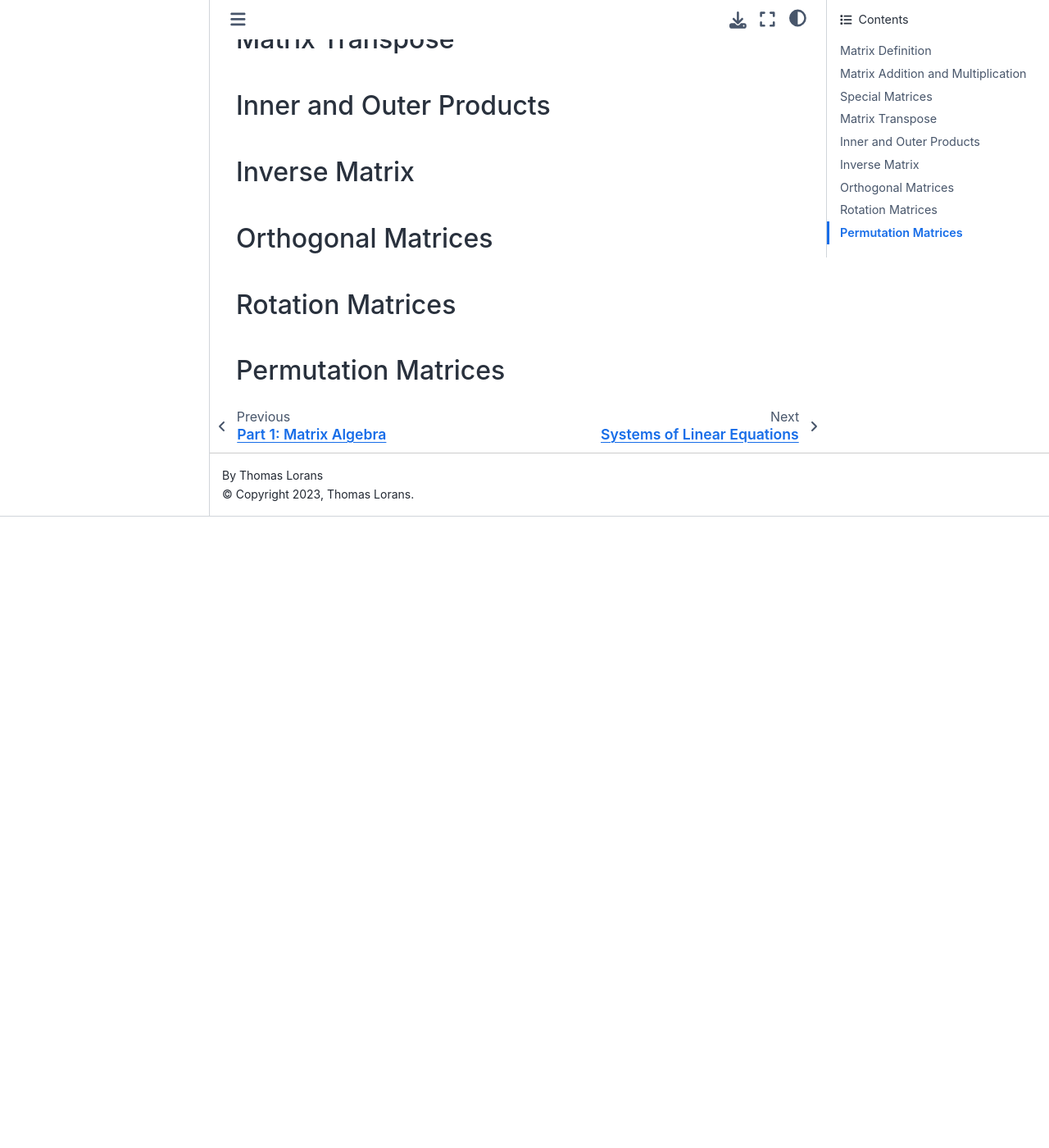
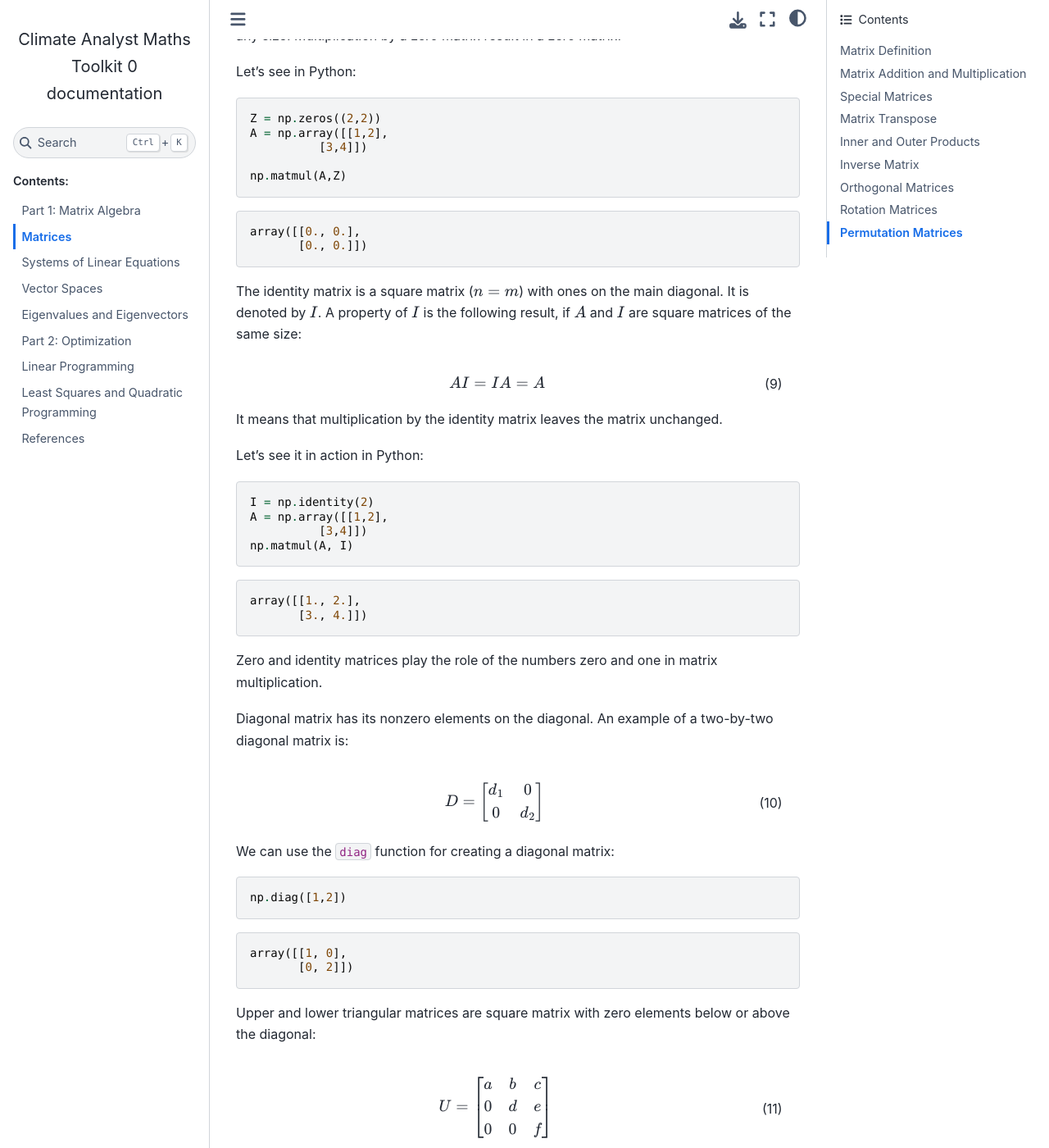
Before and after one commit to tlorans/ClimateAnalystMathsToolkit, a Sphinx documentation site: the page built from docs/source/matrices.md, in a window 1280 px wide and 1400 px high, scrolled down 4281 px. Shown: the whole window at 82% size. Built offline with Sphinx 7.4.7 and the Sphinx Book theme 1.1.4, drawn with Linux system fonts in a browser that asks for light colours; before the commit the page ends 4911 px from its top, so only the background shows below that; some of the changed text lies outside the part shown.

Commit message:
special matrices ok

````diff
--- a/docs/source/matrices.md
+++ b/docs/source/matrices.md
@@ -216,6 +216,108 @@
 
 ### Special Matrices
 
+A matrix consisting of all zero elements is called the zero matrix, denoted by $0$. It can be of any size. Multiplication by a zero matrix result in a zero matrix.
+
+Let's see in Python:
+
+```Python
+Z = np.zeros((2,2))
+A = np.array([[1,2],
+          [3,4]])
+
+np.matmul(A,Z)
+```
+
+```
+array([[0., 0.],
+       [0., 0.]])
+```
+
+The identity matrix is a square matrix ($n = m$) with ones on the main diagonal. It is denoted by $I$.
+A property of $I$ is the following result, if $A$ and $I$ are square matrices of the same size:
+
+\begin{equation}
+AI = IA = A
+\end{equation}
+
+
+It means that multiplication by the identity matrix leaves the matrix unchanged.
+
+Let's see it in action in Python:
+
+```Python
+I = np.identity(2)
+A = np.array([[1,2],
+          [3,4]])
+np.matmul(A, I)
+```
+
+```
+array([[1., 2.],
+       [3., 4.]])
+```
+Zero and identity matrices play the role of the numbers zero and one in matrix multiplication.
+
+Diagonal matrix has its nonzero elements on the diagonal. An example of a two-by-two diagonal matrix is:
+
+\begin{equation}
+D = \begin{bmatrix}
+d_1 & 0 \\
+0 & d_2
+\end{bmatrix}
+\end{equation}
+
+We can use the `diag` function for creating a diagonal matrix:
+```Python
+np.diag([1,2])
+```
+
+```
+array([[1, 0],
+       [0, 2]])
+```
+
+Upper and lower triangular matrices are square matrix with zero elements below or above the diagonal:
+
+\begin{equation}
+U = \begin{bmatrix}
+a & b & c \\
+0 & d & e \\
+0 & 0 & f
+\end{bmatrix}
+\end{equation}
+
+\begin{equation}
+L = \begin{bmatrix}
+a & 0 & 0 \\
+b & d & 0 \\
+c & e & f
+\end{bmatrix}
+\end{equation}
+
+You can create it in Python by using `tril` and `triu` functions:
+
+```Python
+np.tril([1, 2, 3])
+```
+```
+array([[1, 0, 0],
+       [1, 2, 0],
+       [1, 2, 3]])
+```
+
+```Python
+np.triu([1, 2, 3])
+```
+
+```
+array([[1, 2, 3],
+       [0, 2, 3],
+       [0, 0, 3]])
+```
+
+
+
 ### Matrix Transpose
 
 ### Inner and Outer Products
````
Also changed, not shown: 5 other files.
